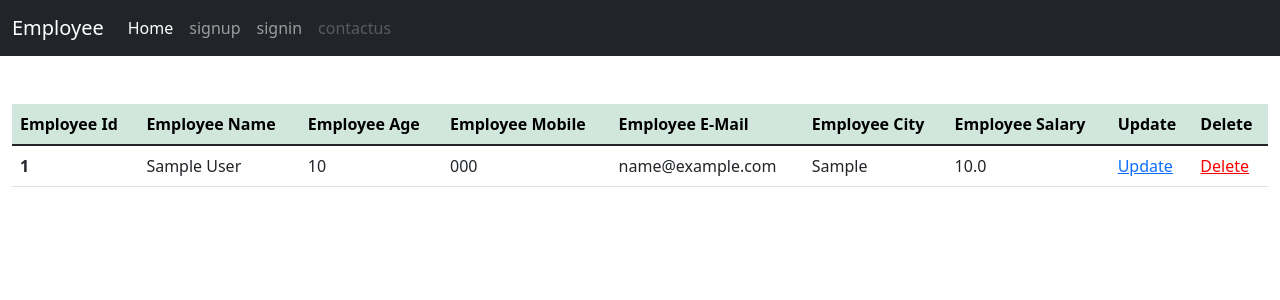
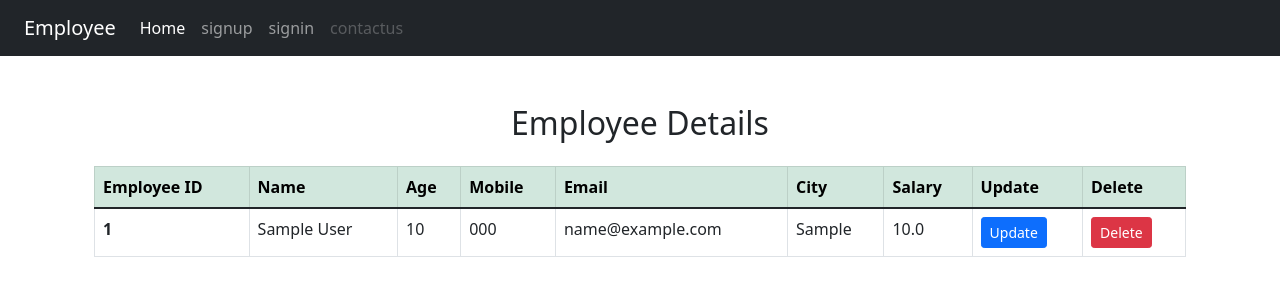
Before and after one commit to Ssmourya/Employee-management, a Django app: page /show in a window 1280 px wide. Shown: the top 300 px of the page. Run offline with Django 4.2, Linux system fonts and the light colour scheme; tables that the repository leaves empty hold one stand-in row (values such as "Sample post").

Commit message:
Uploading this project

```diff
--- a/adminpanel/template/show.html
+++ b/adminpanel/template/show.html
@@ -5,29 +5,34 @@
     <meta charset="UTF-8">
     <meta http-equiv="X-UA-Compatible" content="IE=edge">
     <meta name="viewport" content="width=device-width, initial-scale=1.0">
-    <title>Emp Details Page</title>
+    <title>Employee Details</title>
+    <link rel="stylesheet" href="https://cdn.jsdelivr.net/npm/bootstrap@5.3.0/dist/css/bootstrap.min.css">
 </head>
 
 <body>
 
-    {% extends 'base.html' %} {% block content %}
+    {% extends 'base.html' %}
+    {% block content %}
 
-    <div class="container-fluid">
-        <table class="table my-5">
+    <div class="container my-5">
+        <h2 class="text-center mb-4">Employee Details</h2>
+        <div class="table-responsive">
+            <table class="table table-bordered table-hover">
                 <thead class="table-success">
-                <th>Employee Id</th>
-                <th>Employee Name</th>
-                <th>Employee Age</th>
-                <th>Employee Mobile</th>
-                <th>Employee E-Mail</th>
-                <th>Employee City</th>
-                <th>Employee Salary</th>
+                    <tr>
+                        <th>Employee ID</th>
+                        <th>Name</th>
+                        <th>Age</th>
+                        <th>Mobile</th>
+                        <th>Email</th>
+                        <th>City</th>
+                        <th>Salary</th>
                         <th>Update</th>
                         <th>Delete</th>
+                    </tr>
                 </thead>
                 <tbody>
-
-                {% for emp in employees%}
+                    {% for emp in employees %}
                     <tr>
                         <th scope="row">{{ emp.eid }}</th>
                         <td>{{ emp.name }}</td>
@@ -36,17 +41,26 @@
                         <td>{{ emp.email }}</td>
                         <td>{{ emp.city }}</td>
                         <td>{{ emp.salary }}</td>
-                    <td><a href="{% url 'editEmp' emp.eid %}">Update</a></td>
-                    <td><a href="#" style="color: red;">Delete</a></td>
+                        <td>
+                            <a href="{% url 'editEmp' emp.eid %}" class="btn btn-primary btn-sm">Update</a>
+                        </td>
+                        <td>
+                            <form action="{% url 'deleteEmp' emp.eid %}" method="POST"
+                                onsubmit="return confirm('Are you sure you want to delete this employee?');">
+                                {% csrf_token %}
+                                <button type="submit" class="btn btn-danger btn-sm">Delete</button>
+                            </form>
+                        </td>
                     </tr>
                     {% endfor %}
-
                 </tbody>
             </table>
         </div>
-
+    </div>
 
     {% endblock %}
+
+    <script src="https://cdn.jsdelivr.net/npm/bootstrap@5.3.0/dist/js/bootstrap.bundle.min.js"></script>
 </body>
 
 </html>
```
Also changed, not shown: adminpanel/template/index.html (+10 -0 lines). Lines whose indentation alone changed are shown as unchanged.
